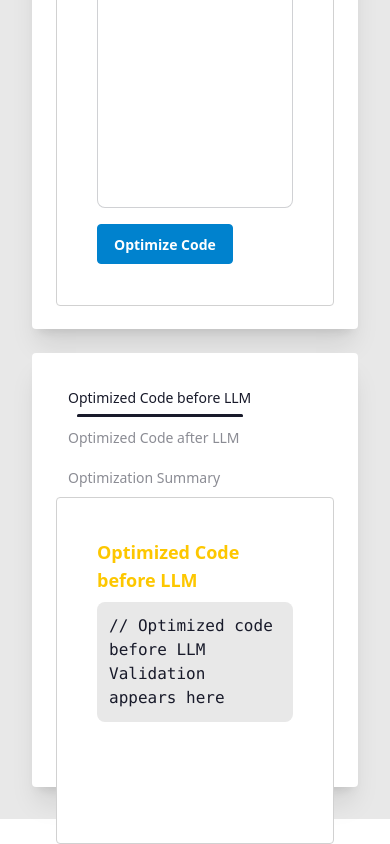
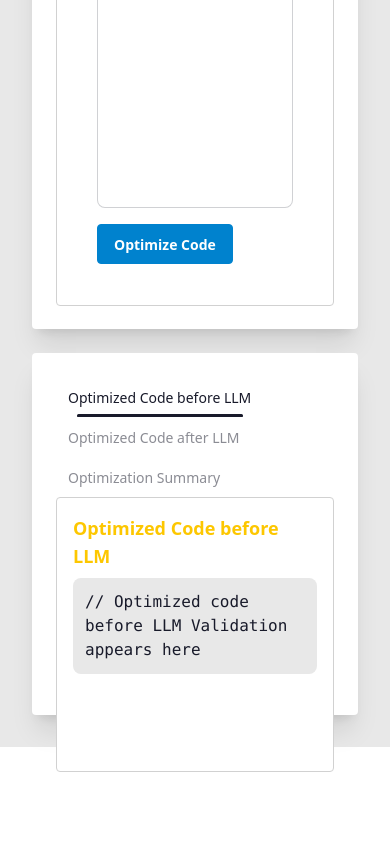
Before and after one commit to Pranav200106/LLM-Enhanced-Constant-Folding-and-Code-Optimization-Demonstrator, a React (Vite) app in the folder frontend/: page / in a window 390 px wide. Shown: the part 421-1265 px from the top of the page. After the commit the page ends 1193 px from the top, so only its background shows below. Built offline with nearby package versions, Linux system fonts and the light colour scheme.

Commit message:
Fixed frontend responsiveness

```diff
--- a/frontend/src/components/OutputPanel.jsx
+++ b/frontend/src/components/OutputPanel.jsx
@@ -15,7 +15,7 @@ function OutputPanel({ optimizedCode, optimizationLog, status, loading, unOptimi
         <div className="tabs tabs-border">
 
             <input type="radio" name="output" className="tab" aria-label="Optimized Code before LLM" defaultChecked/>
-            <div className="tab-content border-base-300 bg-base-100 p-10">
+            <div className="tab-content border-base-300 bg-base-100 p-4">
                 <h2 className="text-lg text-warning font-semibold mb-2">Optimized Code before LLM</h2>
                 <pre className="bg-base-200 p-3 rounded-lg font-mono whitespace-pre-wrap">
                     {unOptimizedCode|| "// Optimized code before LLM Validation appears here"}
@@ -23,7 +23,7 @@ function OutputPanel({ optimizedCode, optimizationLog, status, loading, unOptimi
             </div>
 
             <input type="radio" name="output" className="tab" aria-label="Optimized Code after LLM"/>
-            <div className="tab-content border-base-300 bg-base-100 p-10">
+            <div className="tab-content border-base-300 bg-base-100 p-4">
                 <h2 className="text-lg font-semibold mb-2 text-success">Optimized Code after LLM</h2>
                 <pre className="bg-base-200 p-3 rounded-lg font-mono whitespace-pre-wrap">
                     {optimizedCode || "// Optimized code after LLM validation will appear here"}
@@ -31,7 +31,7 @@ function OutputPanel({ optimizedCode, optimizationLog, status, loading, unOptimi
             </div>
 
             <input type="radio" name="output" className="tab" aria-label="Optimization Summary" />
-            <div className="tab-content border-base-300 bg-base-100 p-10">
+            <div className="tab-content border-base-300 bg-base-100 p-4">
                 {optimizationLog && (
                     <>
                     <h3 className="text-lg font-semibold text-info mb-2">Optimization Summary</h3>
```
